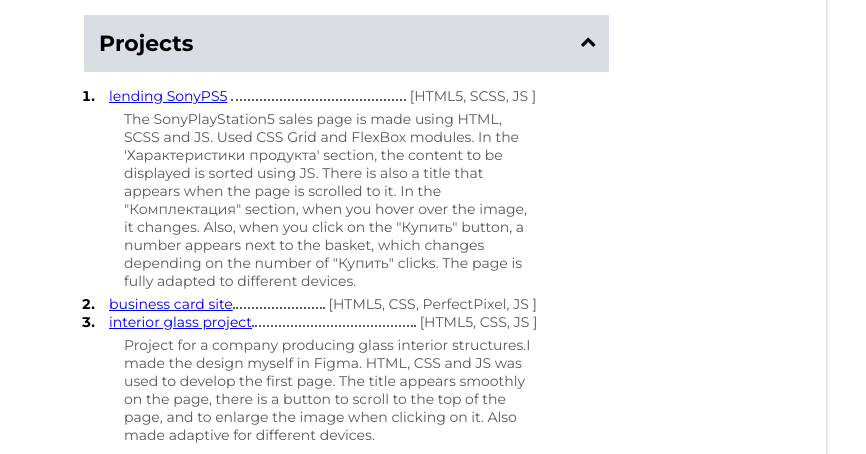
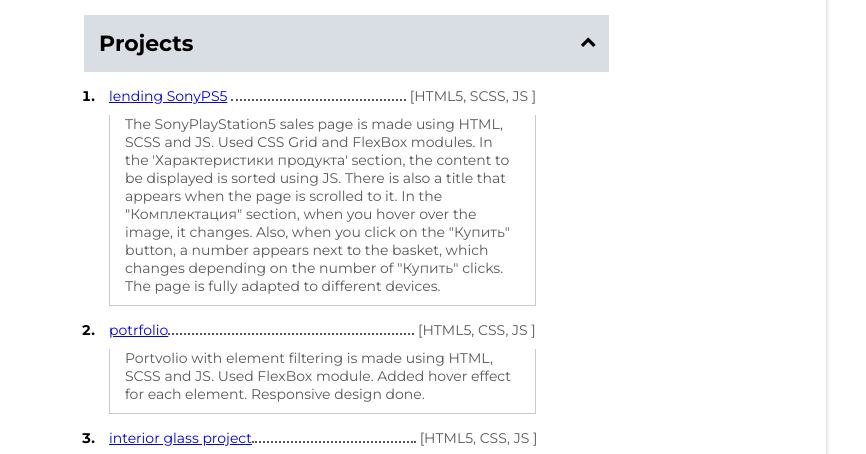
Before and after one commit to vikatiurne/resume, a plain HTML site: page index.html in a window 1280 px wide. Shown: the part 465-919 px from the top of the page, 414-1280 px from the left. Drawn offline with Linux system fonts and the light colour scheme.

Commit message:
change poject2

```diff
--- a/css/media.css
+++ b/css/media.css
@@ -7,7 +7,7 @@
     max-width: 165px;
   }
   .line2 {
-    max-width: 80px;
+    max-width: 240px;
   }
   .line3 {
     max-width: 152px;
--- a/css/style.css
+++ b/css/style.css
@@ -108,7 +108,7 @@ h3 {
   max-width: 175px;
 }
 .line2 {
-  max-width: 92px;
+  max-width: 246px;
 }
 .line3 {
   max-width: 164px;
@@ -126,8 +126,11 @@ h3 {
 }
 
 .project_description {
-  max-width: 410px;
-  margin: 5px 25px;
+  margin: 10px 10px 15px 10px;
+  padding:0 15px 10px;
+  max-width: 395px;
+  border: 1px solid #cacaca;
+  border-top: none;
 }
 
 /* experience */
--- a/index.html
+++ b/index.html
@@ -65,10 +65,17 @@
                   </div>
                 </li>
                 <li class="text__p">
-                  <a href="https://charming-kitten-9482e2.netlify.app"
-                    >business card site</a
+                  <a href="https://potrfolio-interior-glass.netlify.app/"
+                    >potrfolio</a
                   ><span class="line2"></span>
-                  <p class="technology">[HTML5, CSS, PerfectPixel, JS ]</p>
+                  <p class="technology">[HTML5, CSS, JS ]</p>
+                  <div class="project_description">
+                    <p class="technology">
+                      Portvolio with element filtering is made using HTML, SCSS
+                      and JS. Used FlexBox module. Added hover effect for each element.
+                      Responsive design done.
+                    </p>
+                  </div>
                 </li>
                 <li class="text__p">
                   <a href="https://interrior-glass.netlify.app"
@@ -184,7 +191,7 @@
             </p>
             <p>
               <i class="icon-linkedin"></i
-              ><a href="linkedin.com/in/vika-tiurne-558716263">LinkedIn</a>
+              ><a href="https://www.linkedin.com/in/vika-tiurne-558716263/">LinkedIn</a>
             </p>
             <p>
               <i class="icon-github-circled-alt2"></i
```
